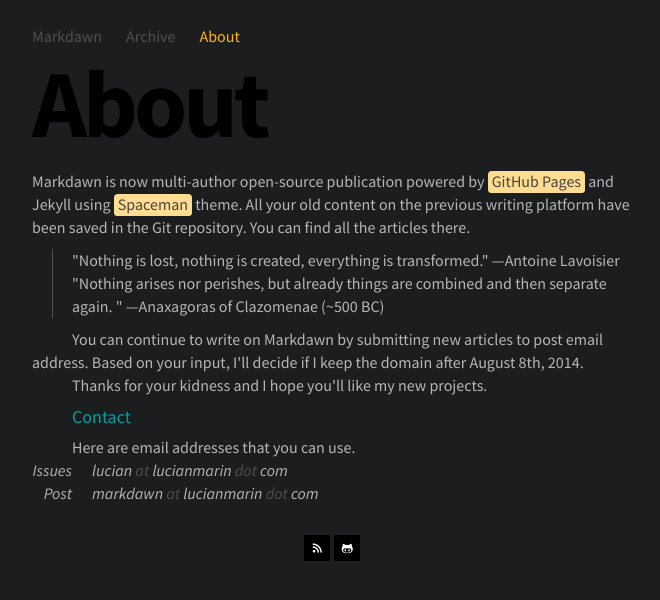
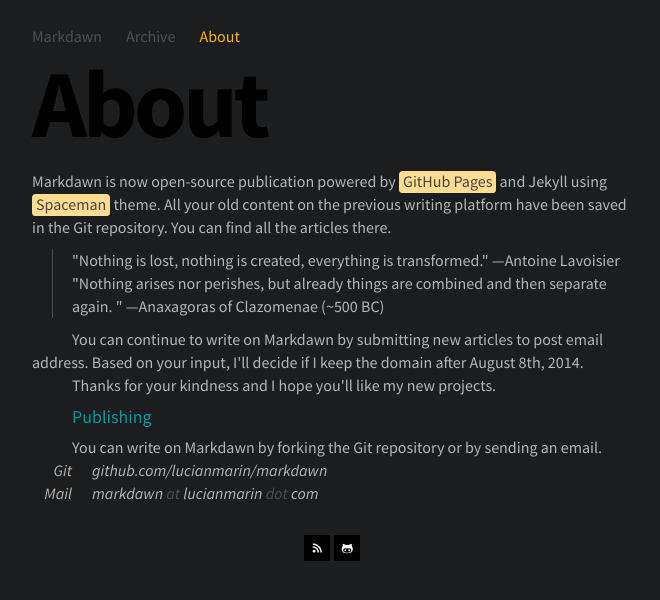
Before and after one commit to minidawn/minidawn.github.io, a Jekyll site: the page built from about.html, in a window 1280 px wide. Shown: the top 600 px of the page, without its empty margins (308-968 px from the left). Built offline with Jekyll 4.4.1, drawn with Linux system fonts in a browser that asks for light colours; Markdown is read by kramdown in place of the engine named in the settings.

Commit message:
update about page

```diff
--- a/_config.yml
+++ b/_config.yml
@@ -6,7 +6,7 @@
 # social profiles. just remove unneeded profiles.
 github: lucianmarin/markdawn
 
-pygments: true
+highlighter: pygments
 permalink: /article/:title.html
 
 markdown: redcarpet
--- a/about.html
+++ b/about.html
@@ -8,15 +8,21 @@
 ---
 
 <div class="post">
-    <p>Markdawn is now multi-author open-source publication powered by <a href="https://github.com/lucianmarin/markdawn/">GitHub Pages</a> and Jekyll using <a href="http://lucianmarin.com/spaceman/">Spaceman</a> theme. All your old content on the previous writing platform have been saved in the Git repository. You can find all the articles there.</p>
+    <p>Markdawn is now open-source publication powered by <a href="https://github.com/lucianmarin/markdawn/">GitHub Pages</a> and Jekyll using <a href="http://lucianmarin.com/spaceman/">Spaceman</a> theme. All your old content on the previous writing platform have been saved in the Git repository. You can find all the articles there.</p>
     <blockquote>
         <p>"Nothing is lost, nothing is created, everything is transformed." &mdash;Antoine Lavoisier</p>
         <p>"Nothing arises nor perishes, but already things are combined and then separate again. " &mdash;Anaxagoras of Clazomenae (~500 BC)</p>
     </blockquote>
     <p>You can continue to write on Markdawn by submitting new articles to post email address. Based on your input, I'll decide if I keep the domain after August 8th, 2014.</p>
-    <p>Thanks for your kidness and I hope you'll like my new projects.</p>
-    <h4>Contact</h4>
-    <p>Here are email addresses that you can use.</p>
-    <p class="info"><strong>Issues</strong> <span class="name">lucian</span><span class="domain">lucianmarin</span>com</p>
-    <p class="info"><strong>Post</strong> <span class="name">markdawn</span><span class="domain">lucianmarin</span>com</p>
+    <p>Thanks for your kindness and I hope you'll like my new projects.</p>
+    <h4>Publishing</h4>
+    <p>You can write on Markdawn by forking the Git repository or by sending an email.</p>
+    <p class="info">
+        <strong>Git</strong>
+        github.com/lucianmarin/markdawn
+    </p>
+    <p class="info">
+        <strong>Mail</strong>
+        <span class="name">markdawn</span><span class="domain">lucianmarin</span>com
+    </p>
 </div>
```
Also changed, not shown: README.md.
